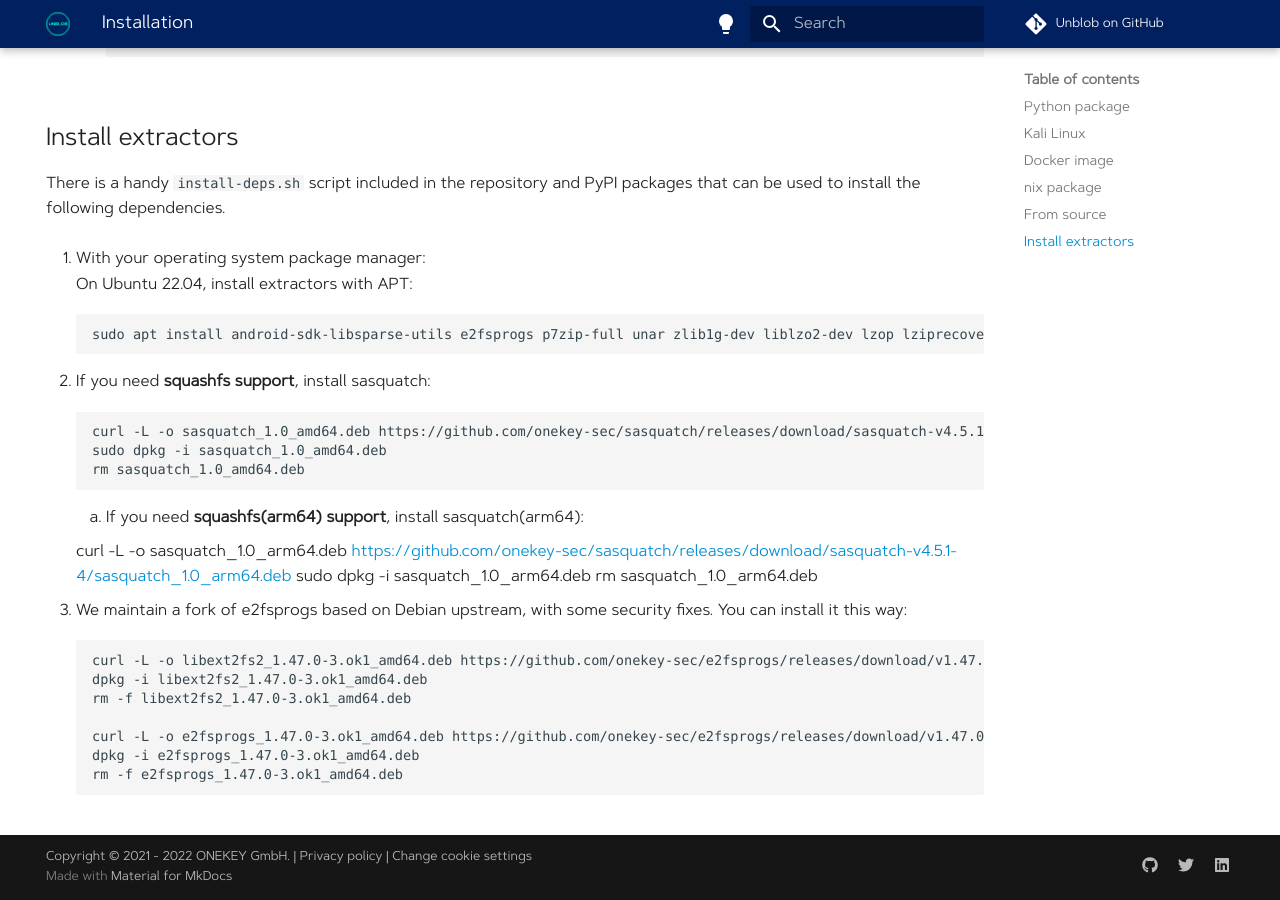
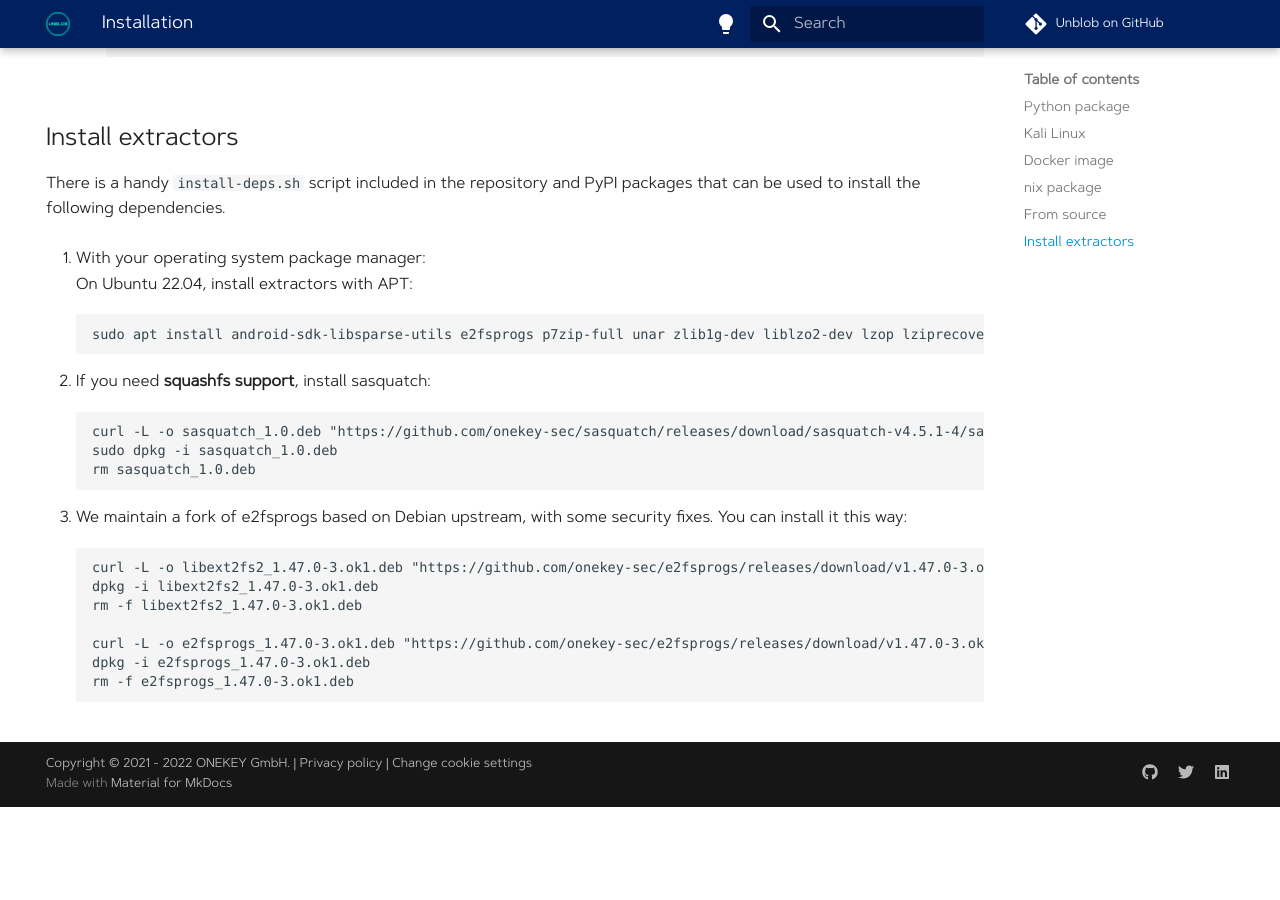
Before and after one commit to onekey-sec/unblob, an MkDocs documentation site: the page built from docs/installation.md, in a window 1280 px wide and 900 px high, scrolled down 2808 px. Built offline with MkDocs 1.6.1 and Material for MkDocs 9.7.7, drawn with Linux system fonts in a browser that asks for light colours; comment, search, counter and statistics services are not loaded; after the commit the page ends 3615 px from its top, so only the background shows below that.

Commit message:
chore(deps): get architecture dynamically when fetching debian packages.

```diff
--- a/docs/installation.md
+++ b/docs/installation.md
@@ -132,21 +132,16 @@
 
 2.  If you need **squashfs support**, install sasquatch:
 
-        curl -L -o sasquatch_1.0_amd64.deb https://github.com/onekey-sec/sasquatch/releases/download/sasquatch-v4.5.1-4/sasquatch_1.0_amd64.deb
-        sudo dpkg -i sasquatch_1.0_amd64.deb
-        rm sasquatch_1.0_amd64.deb
-3. If you need **squashfs(arm64) support**, install sasquatch(arm64):
-
-       curl -L -o sasquatch_1.0_arm64.deb https://github.com/onekey-sec/sasquatch/releases/download/sasquatch-v4.5.1-4/sasquatch_1.0_arm64.deb
-       sudo dpkg -i sasquatch_1.0_arm64.deb
-       rm sasquatch_1.0_arm64.deb
+        curl -L -o sasquatch_1.0.deb "https://github.com/onekey-sec/sasquatch/releases/download/sasquatch-v4.5.1-4/sasquatch_1.0_$(dpkg --print-architecture).deb"
+        sudo dpkg -i sasquatch_1.0.deb
+        rm sasquatch_1.0.deb
 
 4. We maintain a fork of e2fsprogs based on Debian upstream, with some security fixes. You can install it this way:
 
-        curl -L -o libext2fs2_1.47.0-3.ok1_amd64.deb https://github.com/onekey-sec/e2fsprogs/releases/download/v1.47.0-3.ok1/libext2fs2_1.47.0-3.ok1_amd64.deb
-        dpkg -i libext2fs2_1.47.0-3.ok1_amd64.deb
-        rm -f libext2fs2_1.47.0-3.ok1_amd64.deb
+        curl -L -o libext2fs2_1.47.0-3.ok1.deb "https://github.com/onekey-sec/e2fsprogs/releases/download/v1.47.0-3.ok1/libext2fs2_1.47.0-3.ok1_$(dpkg --print-architecture).deb"
+        dpkg -i libext2fs2_1.47.0-3.ok1.deb
+        rm -f libext2fs2_1.47.0-3.ok1.deb
 
-        curl -L -o e2fsprogs_1.47.0-3.ok1_amd64.deb https://github.com/onekey-sec/e2fsprogs/releases/download/v1.47.0-3.ok1/e2fsprogs_1.47.0-3.ok1_amd64.deb
-        dpkg -i e2fsprogs_1.47.0-3.ok1_amd64.deb
-        rm -f e2fsprogs_1.47.0-3.ok1_amd64.deb
+        curl -L -o e2fsprogs_1.47.0-3.ok1.deb "https://github.com/onekey-sec/e2fsprogs/releases/download/v1.47.0-3.ok1/e2fsprogs_1.47.0-3.ok1_$(dpkg --print-architecture).deb"
+        dpkg -i e2fsprogs_1.47.0-3.ok1.deb
+        rm -f e2fsprogs_1.47.0-3.ok1.deb
```
Also changed, not shown: 1 other file.
